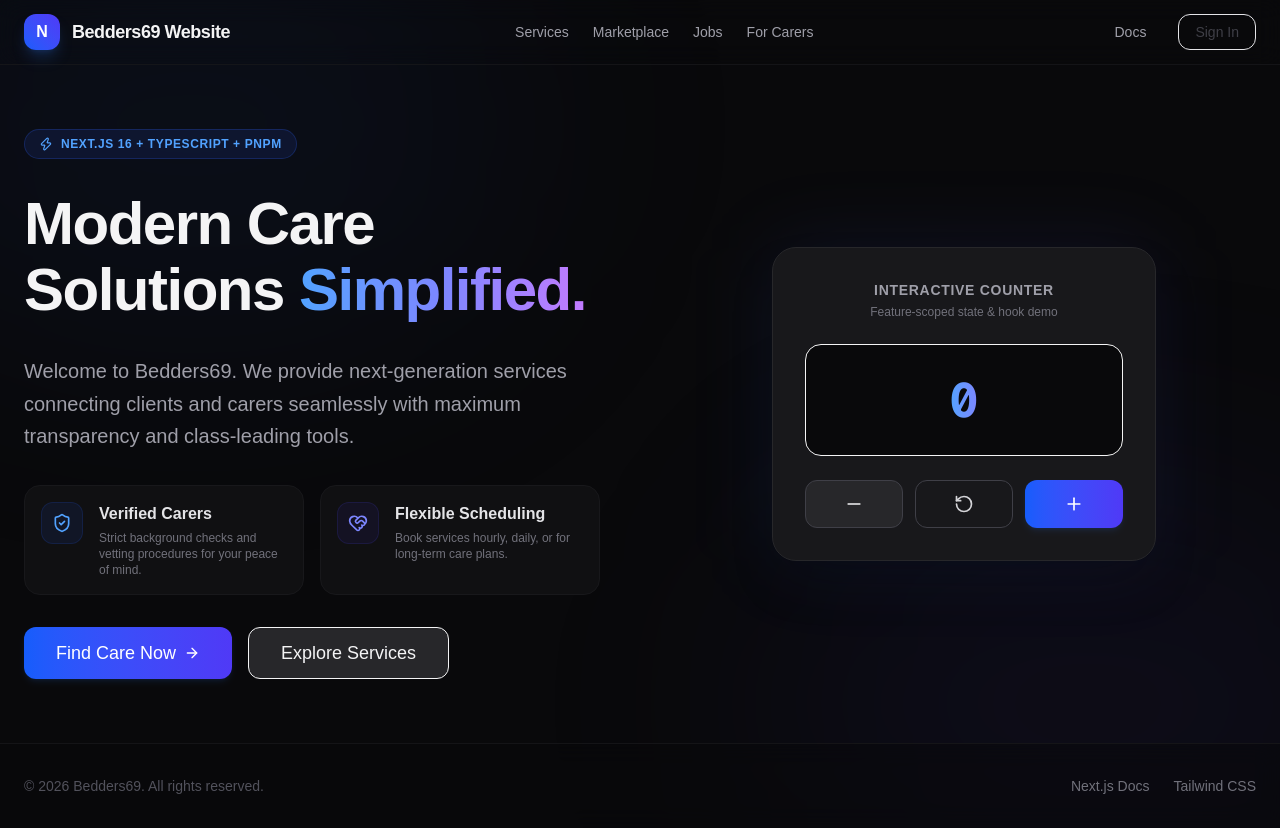
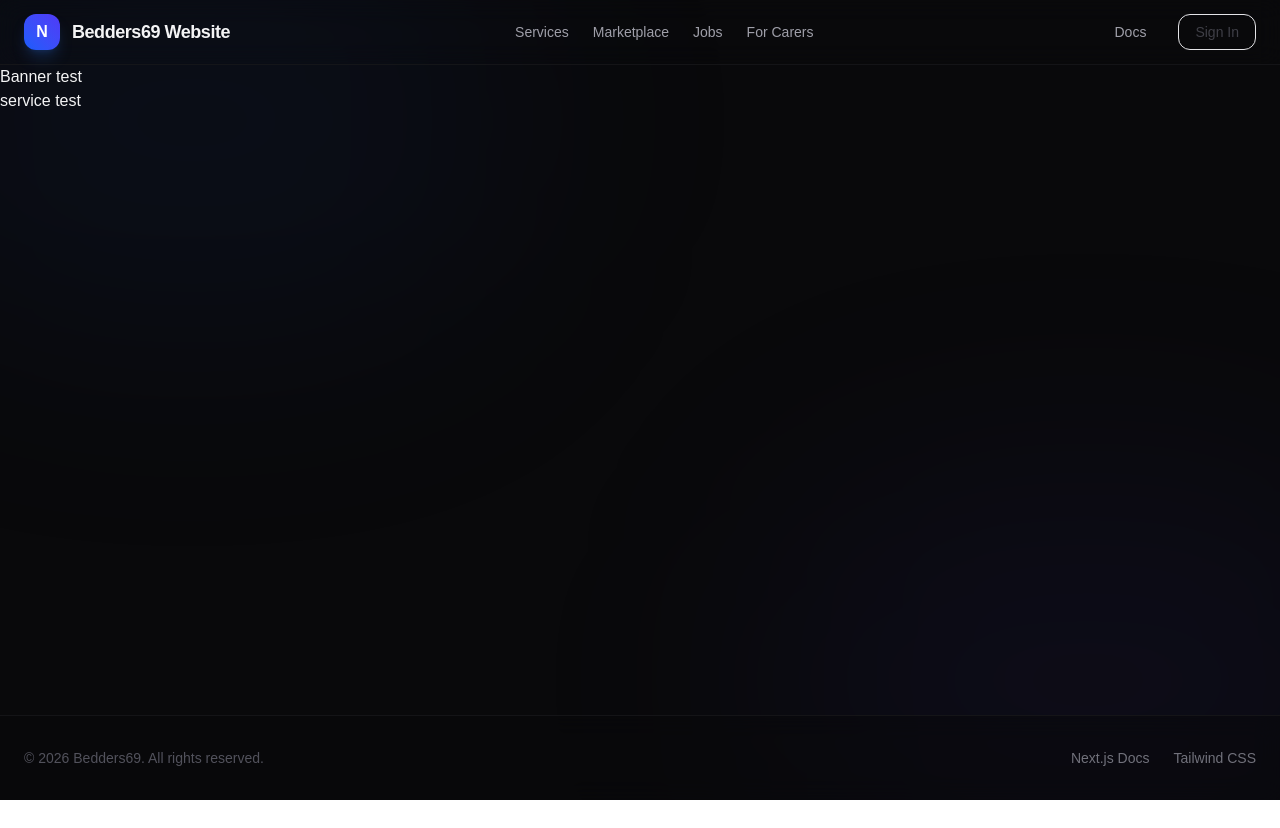
Before and after one commit to FSDTeam-SAA/bedders69-website, a Next.js app: page / in a window 1280 px wide. After the commit the page ends 800 px from the top, so only its background shows below. Built offline with nearby package versions, Linux system fonts and the light colour scheme.

Commit message:
feat: modularize home page by extracting banner and services components and add service page route

```diff
--- /dev/null
+++ b/src/app/(website)/service/page.tsx
@@ -0,0 +1 @@
+// call hobe
--- a/src/features/website/Home/components/Banner/banner.tsx
+++ b/src/features/website/Home/components/Banner/banner.tsx
@@ -1 +1,9 @@
-// test
+
+
+export function Banner() {
+    return (
+        <div>
+            <h1>Banner test</h1>
+        </div>
+    );
+}
--- a/src/features/website/Home/components/home-page.tsx
+++ b/src/features/website/Home/components/home-page.tsx
@@ -2,67 +2,14 @@ import React from "react";
 import { FolderGit2, Blocks, Zap, ArrowRight, ShieldCheck, HeartHandshake } from "lucide-react";
 import { Button } from "@/components/button";
 import { Counter } from "../../counter/components/counter";
+import { Banner } from "./Banner/banner";
+import { OurService } from "./ourServices/ourServices";
 
 export function HomePage() {
   return (
-    <div className="max-w-7xl mx-auto w-full px-6 py-16 grid grid-cols-1 lg:grid-cols-2 gap-16 items-center">
-      <div className="space-y-8 text-center lg:text-left">
-        <div className="inline-flex items-center gap-2 px-3.5 py-1.5 rounded-full bg-blue-950/40 border border-blue-900/50 text-blue-400 text-xs font-semibold uppercase tracking-wider">
-          <Zap className="h-3.5 w-3.5" /> Next.js 16 + TypeScript + PNPM
-        </div>
-
-        <h1 className="text-4xl sm:text-5xl lg:text-6xl font-extrabold tracking-tight leading-[1.1]">
-          Modern Care Solutions{" "}
-          <span className="bg-gradient-to-r from-blue-400 via-indigo-400 to-purple-400 bg-clip-text text-transparent">
-            Simplified.
-          </span>
-        </h1>
-
-        <p className="text-zinc-400 text-lg sm:text-xl max-w-xl mx-auto lg:mx-0 font-normal leading-relaxed">
-          Welcome to Bedders69. We provide next-generation services connecting clients and carers seamlessly with maximum transparency and class-leading tools.
-        </p>
-
-        {/* Feature Grid */}
-        <div className="grid grid-cols-1 sm:grid-cols-2 gap-4 max-w-xl mx-auto lg:mx-0">
-          <div className="p-4 rounded-2xl bg-zinc-900/50 border border-zinc-900 flex items-start gap-4 text-left">
-            <div className="p-2.5 rounded-xl bg-blue-950/30 text-blue-400 border border-blue-900/30">
-              <ShieldCheck className="h-5 w-5" />
-            </div>
-            <div>
-              <h4 className="font-semibold text-zinc-200">Verified Carers</h4>
-              <p className="text-xs text-zinc-500 mt-1">Strict background checks and vetting procedures for your peace of mind.</p>
-            </div>
-          </div>
-
-          <div className="p-4 rounded-2xl bg-zinc-900/50 border border-zinc-900 flex items-start gap-4 text-left">
-            <div className="p-2.5 rounded-xl bg-indigo-950/30 text-indigo-400 border border-indigo-900/30">
-              <HeartHandshake className="h-5 w-5" />
-            </div>
-            <div>
-              <h4 className="font-semibold text-zinc-200">Flexible Scheduling</h4>
-              <p className="text-xs text-zinc-500 mt-1">Book services hourly, daily, or for long-term care plans.</p>
-            </div>
-          </div>
-        </div>
-
-        <div className="flex flex-col sm:flex-row gap-4 justify-center lg:justify-start">
-          <Button variant="primary" size="lg" className="group">
-            Find Care Now
-            <ArrowRight className="ml-2 h-4 w-4 transition-transform group-hover:translate-x-1" />
-          </Button>
-          <Button variant="secondary" size="lg" className="border border-zinc-850">
-            Explore Services
-          </Button>
-        </div>
-      </div>
-
-      {/* Interactive Demonstration Column */}
-      <div className="flex justify-center items-center">
-        <div className="relative w-full max-w-sm">
-          <div className="absolute inset-0 bg-gradient-to-tr from-blue-500/10 to-indigo-500/10 rounded-3xl blur-2xl pointer-events-none" />
-          <Counter />
-        </div>
-      </div>
-    </div>
+    <>
+      <Banner />
+      <OurService />
+    </>
   );
 }
--- a/src/features/website/Home/components/ourServices/ourServices.tsx
+++ b/src/features/website/Home/components/ourServices/ourServices.tsx
@@ -1 +1,9 @@
 // test
+
+export function OurService() {
+    return (
+        <div>
+            <h1>service test</h1>
+        </div>
+    );
+}
```
